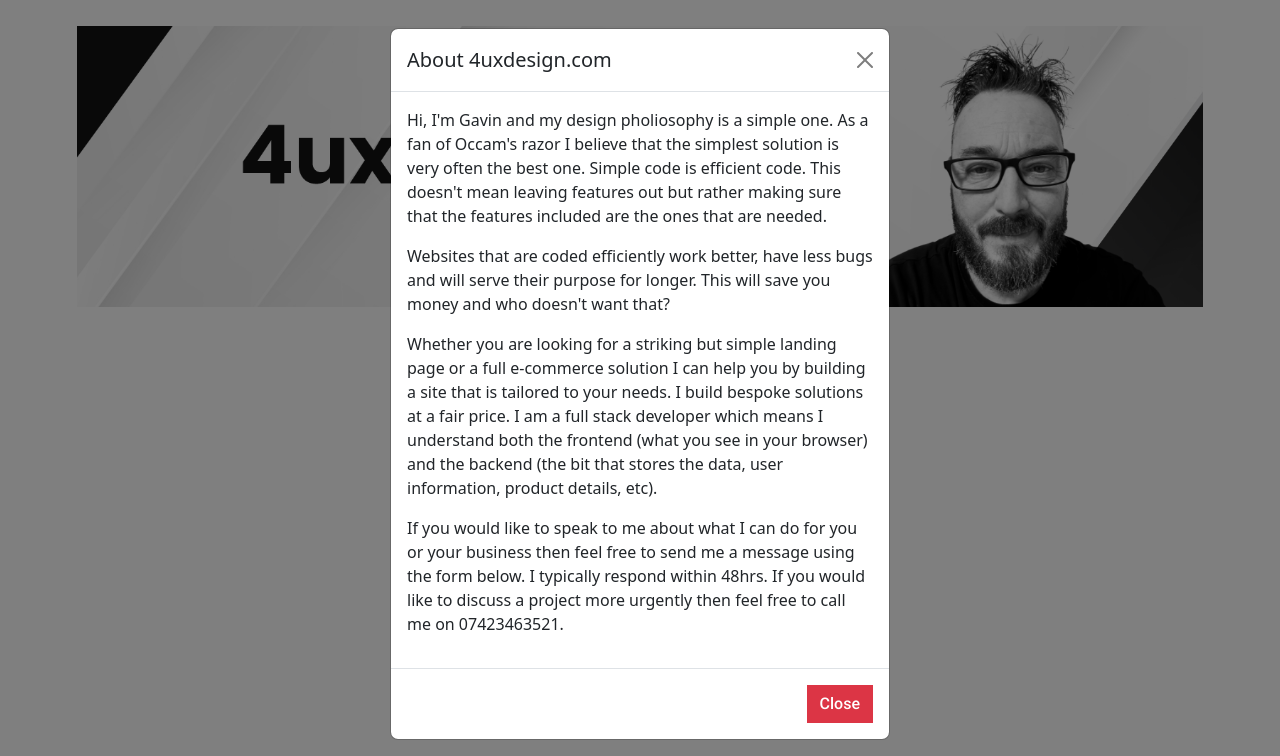
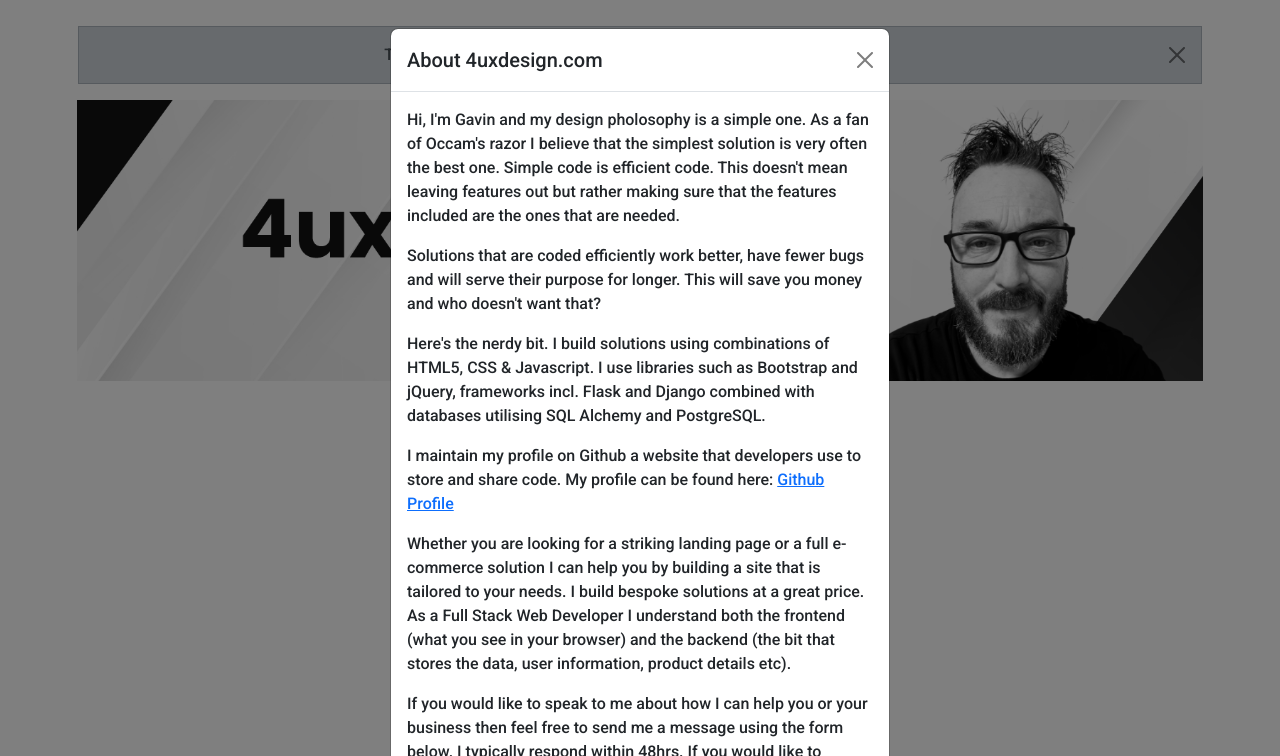
Before and after one commit to thespamster/4uxdesign, a website: page index.html in a window 1280 px wide. Both pictures are taken after a click on the button "More about 4uxdesign.com". Shown: the top 756 px of the page. Drawn offline with nearby package versions, Linux system fonts and the light colour scheme.

Commit message:
add a cookie alert. make small styling changes.

```diff
--- a/assets/css/style.css
+++ b/assets/css/style.css
@@ -21,9 +21,21 @@
     margin: 10px;
 }
 
+/* ---- !important used to override default Bootstrap code ---- */
+
 .btn {
     border-radius: 0 !important;
     font-family: "Roboto", sans-serif !important;
+}
+
+.alert {
+    border-radius: 0 !important;
+    font-family: "Roboto", sans-serif !important;
+}
+
+.modal-style {
+    font-family: "Roboto", sans-serif;
+
 }
 
 .form-style {
--- a/index.html
+++ b/index.html
@@ -30,6 +30,20 @@
     <link rel="shortcut icon" href="assets/img/favicon.ico">
 </head>
 <body id="body-style">
+
+<!-- dismissable alert about cookies -->
+
+<div class="row justify-content-center">
+    <div class="col-11 d-flex">
+      <div class="w-100 alert alert-dark alert-dismissible fade show" role="alert">
+        <div class="d-flex justify-content-center">
+        This site doesn't use cookies. I don't track or store any of your data.
+        <button type="button" class="btn-close" data-bs-dismiss="alert" aria-label="Close"></button>
+        </div>
+      </div>
+    </div>
+  </div>
+
     <div class="row">
         <div class="col-12 d-flex justify-content-center">
             <div class="col-11">
@@ -39,7 +53,7 @@
     </div>
     <div class="row">
         <div class="col-12 d-flex justify-content-center">
-            <p id="gav-quote"><q>Click on the icon below for a copy of my CV</q></p>
+            <p id="gav-quote"><q>Download my CV</q></p>
         </div>
     </div>
     <div id="cv-style" class="py-4">
@@ -53,7 +67,7 @@
 
     <div class="row">
         <div class="col-12 d-flex justify-content-center">
-            <button type="button" class="btn btn-outline-dark" data-bs-toggle="modal"
+            <button type="button" class="btn btn-outline-dark modal-style" data-bs-toggle="modal"
                 data-bs-target="#businessModal">More about 4uxdesign.com</button>
         </div>
     </div>
@@ -65,23 +79,29 @@
         <div class="modal-dialog">
             <div class="modal-content">
                 <div class="modal-header">
-                    <h1 class="modal-title fs-5" id="businessLabel">About 4uxdesign.com</h1>
+                    <h1 class="modal-title fs-5 modal-style" id="businessLabel">About 4uxdesign.com</h1>
                     <button type="button" class="btn-close" data-bs-dismiss="modal" aria-label="Close"></button>
                 </div>
-                <div class="modal-body">
-                    <p>Hi, I'm Gavin and my design pholiosophy is a simple one. As a fan of Occam's razor I believe that the simplest solution
+                <div class="modal-body modal-style">
+                    <p>Hi, I'm Gavin and my design pholosophy is a simple one. As a fan of Occam's razor I believe that the simplest solution
                         is very often the best one. Simple code is efficient code. This doesn't mean leaving features out but
                         rather making sure that the features included are the ones that are needed.
                     </p>
-                    <p>Websites that are coded efficiently work better, have less bugs and will serve their purpose for
+                    <p>Solutions that are coded efficiently work better, have fewer bugs and will serve their purpose for
                         longer. This will save you money and who doesn't want that?
                     </p>
-                    <p>Whether you are looking for a striking but simple landing page or a full e-commerce solution I can
-                        help you by building a site that is tailored to your needs. I build bespoke solutions at a fair
-                        price. I am a full stack developer which means I understand both the frontend (what you see in your browser)
-                        and the backend (the bit that stores the data, user information, product details, etc).
+                    <p>Here's the nerdy bit. I build solutions using combinations of HTML5, CSS & Javascript. I use libraries such as Bootstrap
+                        and jQuery, frameworks incl. Flask and Django combined with databases utilising SQL Alchemy and PostgreSQL.
                     </p>
-                    <p>If you would like to speak to me about what I can do for you or your business then feel free to send me
+                    <p>I maintain my profile on Github a website that developers use to store and share code. My profile can be found
+                        here: <a href="https://github.com/thespamster" target="_blank">Github Profile</a>
+                    </p>
+                    <p>Whether you are looking for a striking landing page or a full e-commerce solution I can
+                        help you by building a site that is tailored to your needs. I build bespoke solutions at a great
+                        price. As a Full Stack Web Developer I understand both the frontend (what you see in your browser)
+                        and the backend (the bit that stores the data, user information, product details etc).
+                    </p>
+                    <p>If you would like to speak to me about how I can help you or your business then feel free to send me
                         a message using the form below. I typically respond within 48hrs. If you would like to discuss a project
                         more urgently then feel free to call me on 07423463521.
                     </p>
@@ -93,7 +113,7 @@
         </div>
     </div>
     <div class="row d-flex justify-content-center py-4">
-        <div class="col-6 form-style">
+        <div class="col-12 col-md-11 col-lg-8 form-style">
             <div id="form">
                 <form id="project-form" onsubmit="return sendMail(this);" method="POST">
                     <input type="text" name="name" id="fullname" class="form-control" placeholder="Your Name" required />
```
